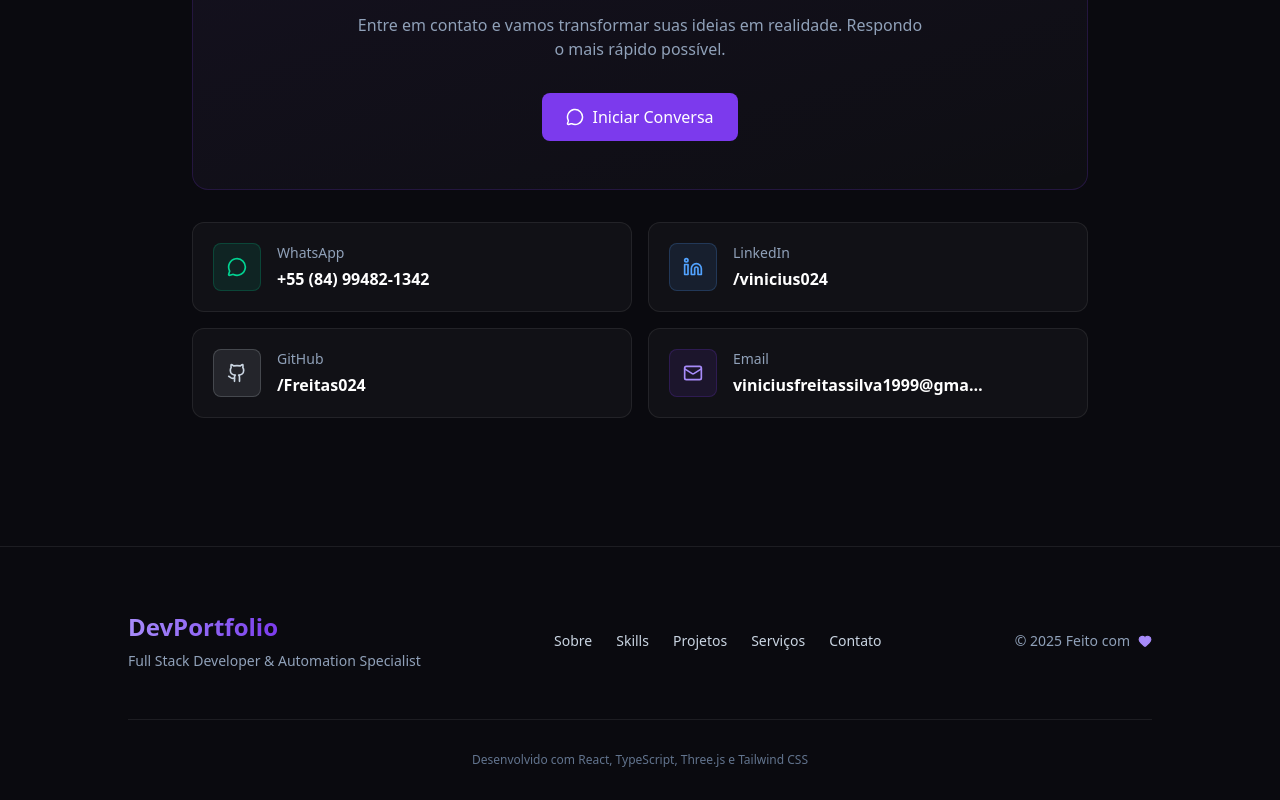
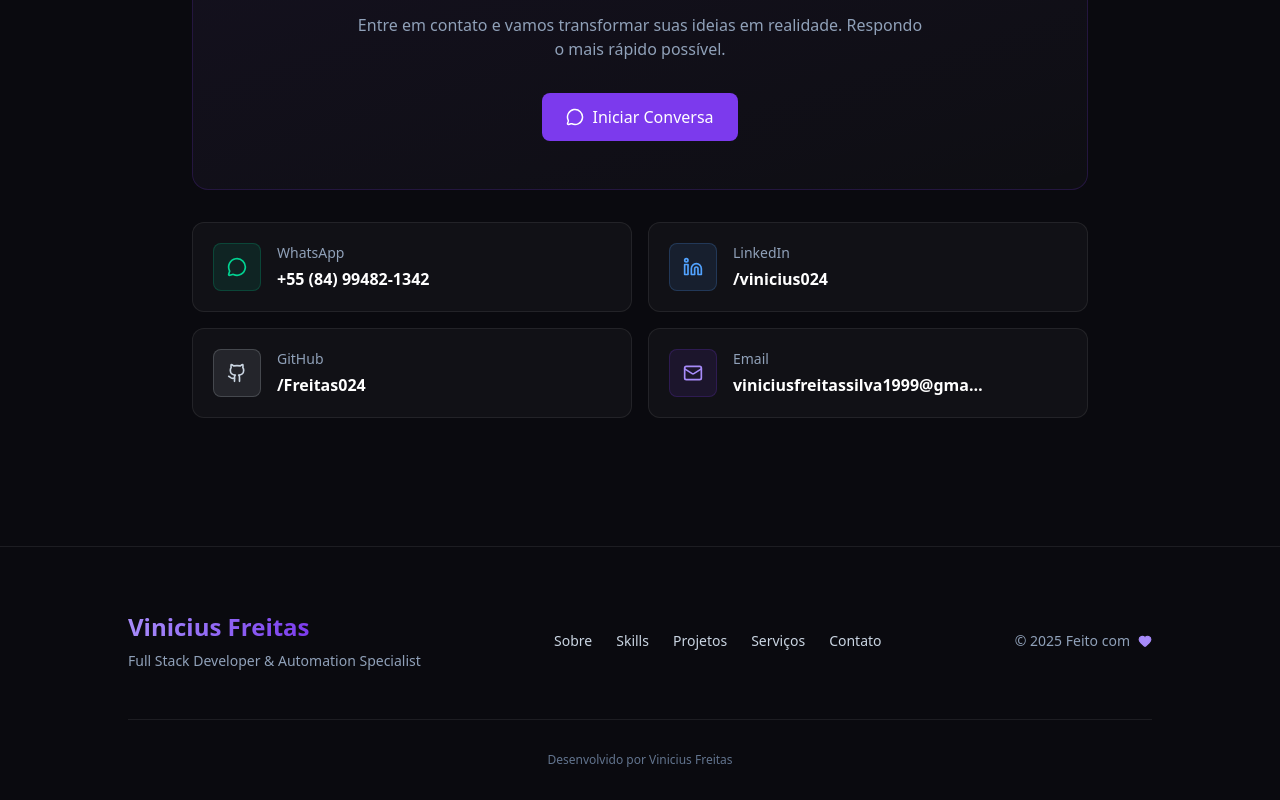
Before and after one commit to Freitas024/website, a Next.js app: page / in a window 1280 px wide. Shown: the part 4962-5762 px from the top of the page. Built offline with nearby package versions, Linux system fonts and the light colour scheme.

Commit message:
chore: atualiza informações de autoria no rodapé

```diff
--- a/src/components/Footer/Footer.tsx
+++ b/src/components/Footer/Footer.tsx
@@ -12,7 +12,7 @@ export default function Footer() {
                         href="#hero"
                         className="text-2xl font-bold bg-gradient-to-r from-[#a78bfa] to-[#7c3aed] text-transparent bg-clip-text mb-2 transition-opacity hover:opacity-80"
                     >
-                        DevPortfolio
+                        Vinicius Freitas
                     </a>
                     <p className="text-sm text-slate-400">
                         Full Stack Developer & Automation Specialist
@@ -48,7 +48,7 @@ export default function Footer() {
             {/* Bottom: Tech Stack */}
             <div className="pt-8 border-t border-white/[0.08] text-center">
                 <p className="text-xs text-slate-500">
-                    Desenvolvido com React, TypeScript, Three.js e Tailwind CSS
+                    Desenvolvido por Vinicius Freitas
                 </p>
             </div>
         </footer>
```
